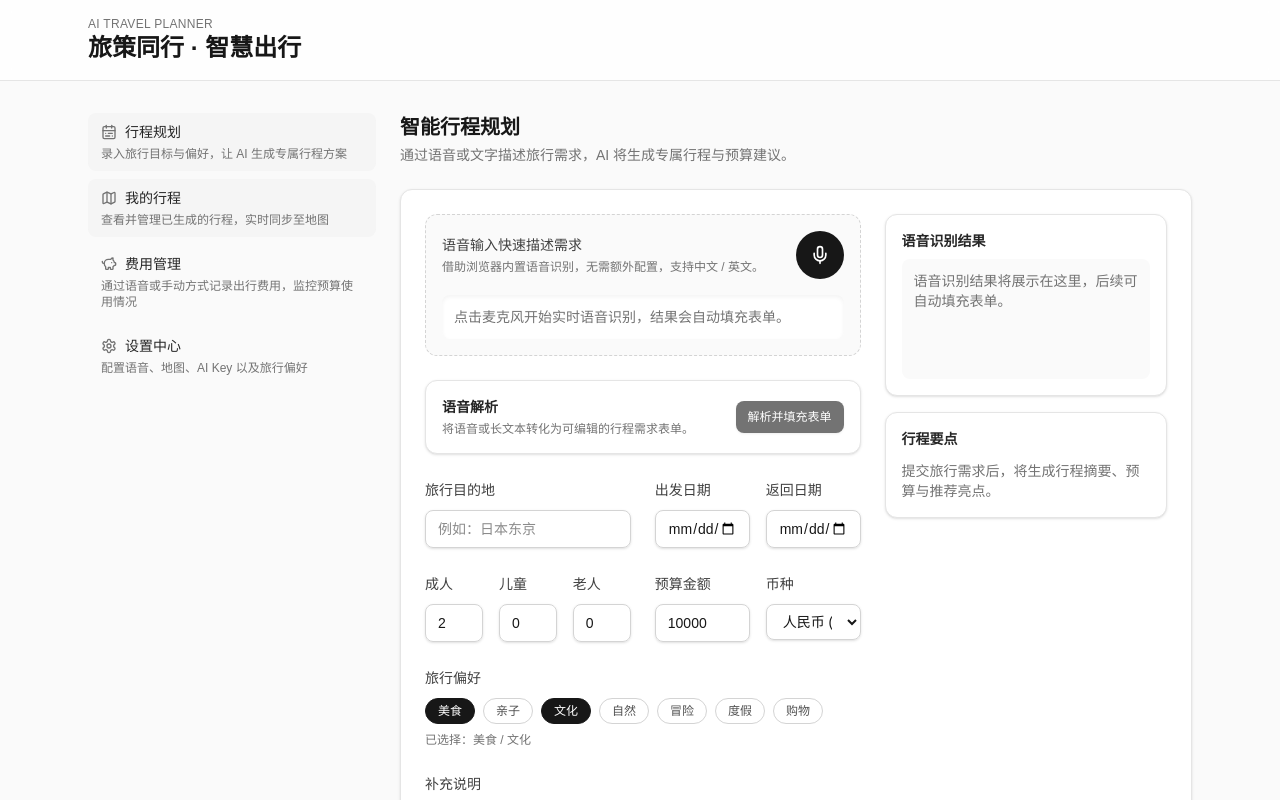
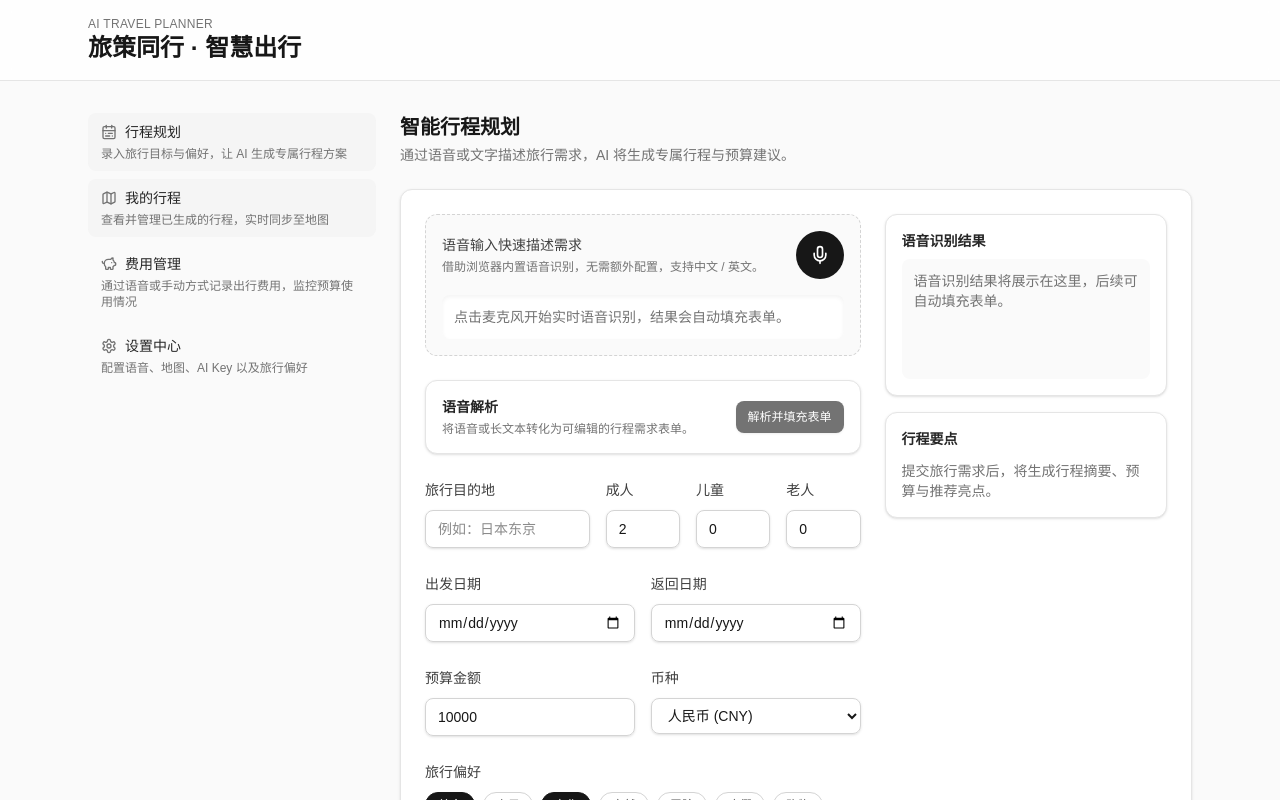
Before and after one commit to quentin-77/grad1-llm-aided-se-ai-travel-planner, a Next.js app: page /planner in a window 1280 px wide. Shown: the top 800 px of the page. Built offline with nearby package versions, Linux system fonts and the light colour scheme.

Commit message:
feat: form layout

```diff
--- a/components/forms/trip-intent-form.tsx
+++ b/components/forms/trip-intent-form.tsx
@@ -121,8 +121,9 @@ export function TripIntentForm({
 
   return (
     <form onSubmit={handleSubmit} className="space-y-6">
-      <div className="grid grid-cols-1 gap-6 md:grid-cols-2">
-        <div>
+      <div className="space-y-6">
+        <div className="grid grid-cols-1 gap-4 md:grid-cols-5">
+          <div className="md:col-span-2">
             <label className="text-sm font-medium text-neutral-700 dark:text-neutral-200">
               旅行目的地
             </label>
@@ -138,41 +139,6 @@ export function TripIntentForm({
               </p>
             ) : null}
           </div>
-
-        <div className="grid grid-cols-2 gap-4">
-          <div>
-            <label className="text-sm font-medium text-neutral-700 dark:text-neutral-200">
-              出发日期
-            </label>
-            <input
-              type="date"
-              {...form.register("startDate")}
-              className="mt-2 w-full rounded-lg border border-neutral-300 px-3 py-2 text-sm shadow-sm focus:border-neutral-500 focus:outline-none focus:ring-2 focus:ring-neutral-200 dark:border-neutral-700 dark:bg-neutral-900"
-            />
-            {form.formState.errors.startDate ? (
-              <p className="mt-1 text-xs text-red-500">
-                {form.formState.errors.startDate.message}
-              </p>
-            ) : null}
-          </div>
-          <div>
-            <label className="text-sm font-medium text-neutral-700 dark:text-neutral-200">
-              返回日期
-            </label>
-            <input
-              type="date"
-              {...form.register("endDate")}
-              className="mt-2 w-full rounded-lg border border-neutral-300 px-3 py-2 text-sm shadow-sm focus:border-neutral-500 focus:outline-none focus:ring-2 focus:ring-neutral-200 dark:border-neutral-700 dark:bg-neutral-900"
-            />
-            {form.formState.errors.endDate ? (
-              <p className="mt-1 text-xs text-red-500">
-                {form.formState.errors.endDate.message}
-              </p>
-            ) : null}
-          </div>
-        </div>
-
-        <div className="grid grid-cols-3 gap-4">
           <div>
             <label className="text-sm font-medium text-neutral-700 dark:text-neutral-200">
               成人
@@ -223,7 +189,41 @@ export function TripIntentForm({
           </div>
         </div>
 
-        <div className="grid grid-cols-2 gap-4">
+        <div className="grid grid-cols-1 gap-4 md:grid-cols-2">
+          <div>
+            <label className="text-sm font-medium text-neutral-700 dark:text-neutral-200">
+              出发日期
+            </label>
+            <input
+              type="date"
+              {...form.register("startDate")}
+              className="mt-2 w-full min-w-[10rem] rounded-lg border border-neutral-300 px-3 py-2 text-sm shadow-sm focus:border-neutral-500 focus:outline-none focus:ring-2 focus:ring-neutral-200 dark:border-neutral-700 dark:bg-neutral-900"
+            />
+            {form.formState.errors.startDate ? (
+              <p className="mt-1 text-xs text-red-500">
+                {form.formState.errors.startDate.message}
+              </p>
+            ) : null}
+          </div>
+          <div>
+            <label className="text-sm font-medium text-neutral-700 dark:text-neutral-200">
+              返回日期
+            </label>
+            <input
+              type="date"
+              {...form.register("endDate")}
+              className="mt-2 w-full min-w-[10rem] rounded-lg border border-neutral-300 px-3 py-2 text-sm shadow-sm focus:border-neutral-500 focus:outline-none focus:ring-2 focus:ring-neutral-200 dark:border-neutral-700 dark:bg-neutral-900"
+            />
+            {form.formState.errors.endDate ? (
+              <p className="mt-1 text-xs text-red-500">
+                {form.formState.errors.endDate.message}
+              </p>
+            ) : null}
+          </div>
+        </div>
+
+        {/* 第 3 行：预算金额 + 币种 */}
+        <div className="grid grid-cols-1 gap-4 md:grid-cols-2">
           <div>
             <label className="text-sm font-medium text-neutral-700 dark:text-neutral-200">
               预算金额
@@ -246,7 +246,7 @@ export function TripIntentForm({
             </label>
             <select
               {...form.register("currency")}
-              className="mt-2 w-full rounded-lg border border-neutral-300 px-3 py-2 text-sm shadow-sm focus:border-neutral-500 focus:outline-none focus:ring-2 focus:ring-neutral-200 dark:border-neutral-700 dark:bg-neutral-900"
+              className="mt-2 w-full min-w-[10rem] rounded-lg border border-neutral-300 px-3 py-2 text-sm shadow-sm focus:border-neutral-500 focus:outline-none focus:ring-2 focus:ring-neutral-200 dark:border-neutral-700 dark:bg-neutral-900"
             >
               <option value="CNY">人民币 (CNY)</option>
               <option value="USD">美元 (USD)</option>
--- a/components/plan/plan-preview.tsx
+++ b/components/plan/plan-preview.tsx
@@ -81,7 +81,7 @@ export function PlanPreview({ plan }: PlanPreviewProps) {
         </Card>
       </div>
 
-      <div className="grid grid-cols-1 gap-4 lg:grid-cols-2">
+      <div className="grid grid-cols-1 gap-4">
         {plan.itinerary.map((day) => (
           <Card key={day.date} className="space-y-3">
             <header>
--- a/components/planner/planner-workspace.tsx
+++ b/components/planner/planner-workspace.tsx
@@ -142,8 +142,8 @@ export function PlannerWorkspace() {
   }, [planData]);
 
   return (
-    <div className="grid grid-cols-1 gap-6 xl:grid-cols-5">
-      <div className="space-y-6 xl:col-span-3">
+    <div className="grid grid-cols-1 gap-6 xl:grid-cols-10">
+      <div className="space-y-6 xl:col-span-6">
         <VoiceInput
           isProcessing={planMutation.isPending || isSpeechProcessing}
           transcript={voiceTranscript ?? undefined}
@@ -200,7 +200,7 @@ export function PlannerWorkspace() {
         />
       </div>
 
-      <div className="space-y-4 xl:col-span-2">
+      <div className="space-y-4 xl:col-span-4">
         <div className="rounded-xl border border-neutral-200 bg-white p-4 shadow-sm dark:border-neutral-800 dark:bg-neutral-900">
           <h3 className="text-sm font-semibold text-neutral-800 dark:text-neutral-100">
             语音识别结果
@@ -237,7 +237,7 @@ export function PlannerWorkspace() {
         </div>
       </div>
 
-      <div className="xl:col-span-5">
+      <div className="xl:col-span-10">
         {planError ? (
           <div className="rounded-xl border border-red-200 bg-red-50 p-4 text-sm text-red-700 dark:border-red-800 dark:bg-red-950/40 dark:text-red-200">
             {planError}
```
Lines whose indentation alone changed are shown as unchanged.
